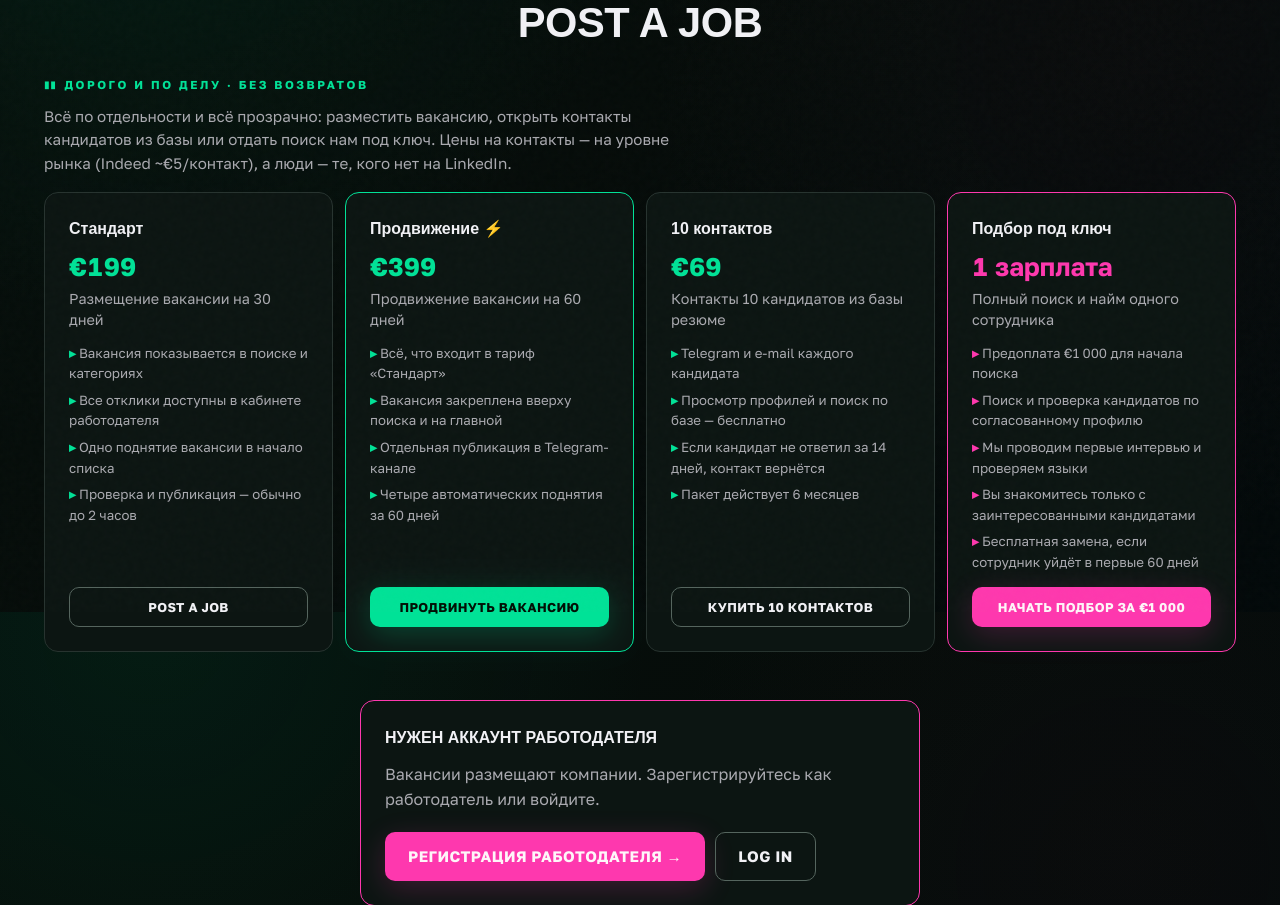
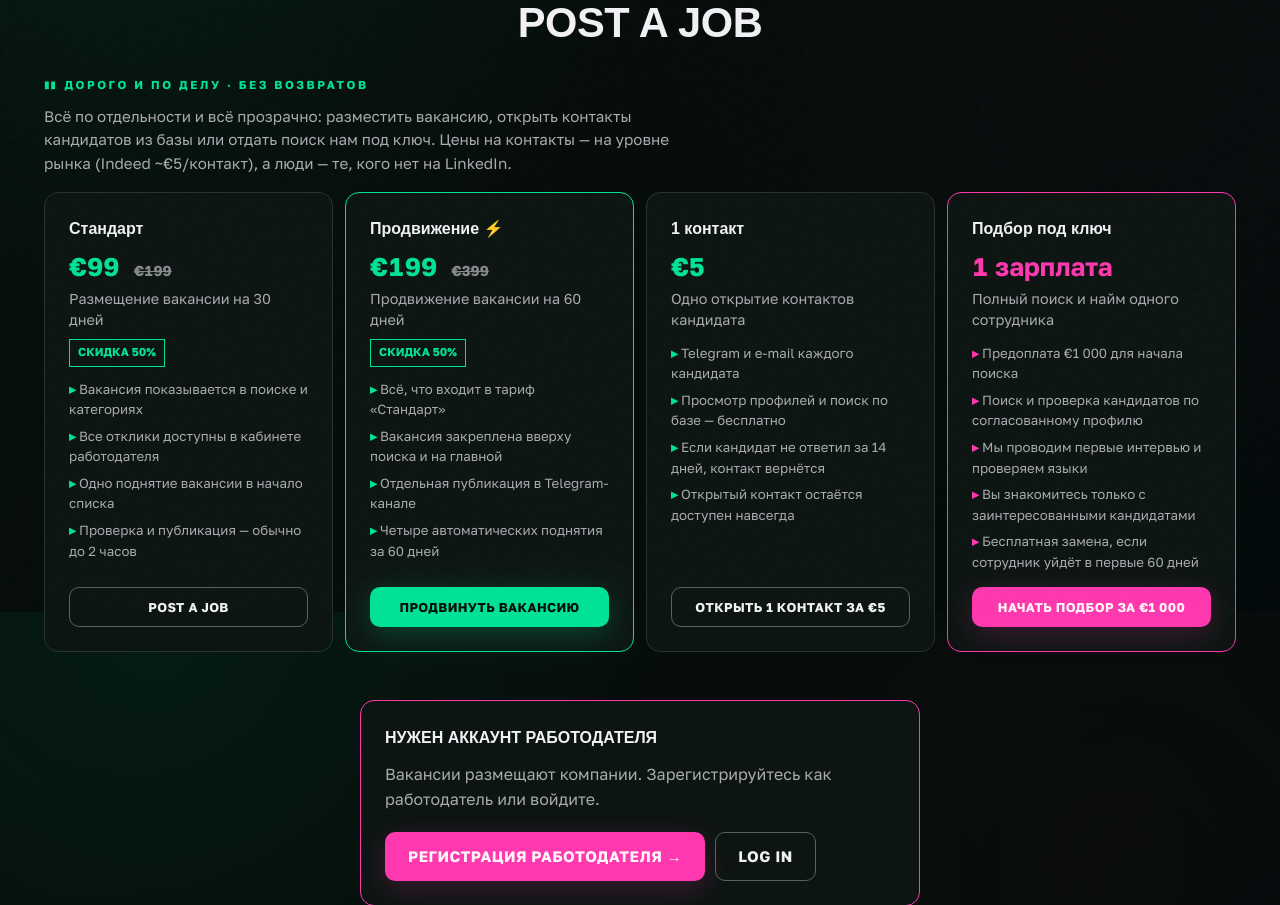
Before and after one commit to TimVR13/spinhire, a FastAPI app: page /post-job in a window 1280 px wide. Shown: the part 188-1093 px from the top of the page. Run offline with FastAPI, Linux system fonts and the light colour scheme; some web fonts are replaced.

Commit message:
Discount employer plans and set contact price

```diff
--- a/server/app.py
+++ b/server/app.py
@@ -366,11 +366,12 @@ class Event(Base):
 
 
 PLANS = {
-    "single": ("Одна вакансия", 199, "Размещение вакансии на 30 дней"),
-    "featured": ("Featured ⚡", 399, "Топ поиска + главная, 60 дней"),
+    "single": ("Одна вакансия", 99, "Размещение вакансии на 30 дней — скидка 50%"),
+    "featured": ("Featured ⚡", 199, "Топ поиска + главная, 60 дней — скидка 50%"),
     "pack5": ("Пакет 5 вакансий", 799, "5 размещений по 30 дней"),
-    "cv10": ("10 контактов из базы", 69, "Открытие 10 контактов резюме (€6.9/контакт)"),
-    "cv40": ("40 контактов из базы", 199, "Открытие 40 контактов резюме (€4.98/контакт)"),
+    "cv1": ("1 контакт из базы", 5, "Открытие одного контакта резюме"),
+    "cv10": ("10 контактов из базы", 50, "Открытие 10 контактов резюме (€5/контакт)"),
+    "cv40": ("40 контактов из базы", 200, "Открытие 40 контактов резюме (€5/контакт)"),
     "cvunlim": ("База резюме — безлимит / мес", 349, "Безлимитные контакты на 30 дней"),
     "hunt": ("Подбор под ключ — предоплата", 1000, "Итоговая стоимость — 1 зарплата кандидата"),
 }
@@ -2323,7 +2324,11 @@ def admin_order_action(order_id: int, action: str, request: Request, db: Session
                 if job:
                     job.featured = True
                     job.status = "approved"
-            if not already_paid and o.user and o.plan == "cv10":
+            if not already_paid and o.user and o.plan == "cv1":
+                o.user.cv_credits = (o.user.cv_credits or 0) + 1
+                db.add(ResumeCreditLedger(employer_id=o.user.id, order_id=o.id, delta=1,
+                                          balance_after=o.user.cv_credits, action="purchase"))
+            elif not already_paid and o.user and o.plan == "cv10":
                 o.user.cv_credits = (o.user.cv_credits or 0) + 10
                 db.add(ResumeCreditLedger(employer_id=o.user.id, order_id=o.id, delta=10,
                                           balance_after=o.user.cv_credits, action="purchase"))
--- a/server/templates/employer.html
+++ b/server/templates/employer.html
@@ -73,8 +73,8 @@
     </div>
     <div class="cv-plans">
       <a href="/resumes" class="btn btn-acid">Найти специалиста</a>
-      {% if team_role == 'owner' %}<form method="post" action="/checkout/cv10"><button class="btn btn-ghost">+10 · €69</button></form>
-      <form method="post" action="/checkout/cv40"><button class="btn btn-ghost">+40 · €199</button></form>{% endif %}
+      {% if team_role == 'owner' %}<form method="post" action="/checkout/cv1"><button class="btn btn-ghost">+1 · €5</button></form>
+      <form method="post" action="/checkout/cv10"><button class="btn btn-ghost">+10 · €50</button></form>{% endif %}
     </div>
   </section>
 
--- a/server/templates/post_job.html
+++ b/server/templates/post_job.html
@@ -27,6 +27,8 @@
       .tariff-grid { display: grid; grid-template-columns: repeat(auto-fit, minmax(min(100%, 250px), 1fr)); gap: var(--sp-3); margin-top: var(--sp-4); }
       .tariff { display: flex; flex-direction: column; }
       .tariff .salary { font-size: 1.6rem; margin: 6px 0 2px; }
+      .tariff .old-price { color: var(--ink-faint); font-size: 0.9rem; text-decoration: line-through; margin-left: 8px; }
+      .tariff .discount { display: inline-flex; width: fit-content; margin-top: 8px; padding: 4px 8px; border: 1px solid var(--acid); color: var(--acid); font-size: 0.72rem; font-weight: 800; text-transform: uppercase; }
       .tariff .per { color: var(--ink-dim); font-size: 0.9rem; line-height: 1.45; min-height: 2.6em; }
       .tariff ul { list-style: none; display: flex; flex-direction: column; gap: 6px; font-size: 0.83rem; color: var(--ink-dim); margin: 12px 0 14px; flex: 1; }
       .tariff li::before { content: "▸ "; color: var(--acid); font-weight: 800; }
@@ -35,7 +37,7 @@
     </style>
     <div class="tariff-grid">
       <div class="card tariff"><b style="font-family: var(--font-display);">Стандарт</b>
-        <div class="salary">€199</div><span class="per">Размещение вакансии на 30 дней</span>
+        <div class="salary">€99 <span class="old-price">€199</span></div><span class="per">Размещение вакансии на 30 дней</span><span class="discount">Скидка 50%</span>
         <ul>
           <li>Вакансия показывается в поиске и категориях</li>
           <li>Все отклики доступны в кабинете работодателя</li>
@@ -45,7 +47,7 @@
         <form method="post" action="/checkout/single"><button class="btn btn-ghost btn-sm btn-block" type="submit">Разместить вакансию</button></form></div>
 
       <div class="card tariff" style="border-color: var(--acid);"><b style="font-family: var(--font-display);">Продвижение ⚡</b>
-        <div class="salary">€399</div><span class="per">Продвижение вакансии на 60 дней</span>
+        <div class="salary">€199 <span class="old-price">€399</span></div><span class="per">Продвижение вакансии на 60 дней</span><span class="discount">Скидка 50%</span>
         <ul>
           <li>Всё, что входит в тариф «Стандарт»</li>
           <li>Вакансия закреплена вверху поиска и на главной</li>
@@ -54,15 +56,15 @@
         </ul>
         <form method="post" action="/checkout/featured"><button class="btn btn-acid btn-sm btn-block" type="submit">Продвинуть вакансию</button></form></div>
 
-      <div class="card tariff"><b style="font-family: var(--font-display);">10 контактов</b>
-        <div class="salary">€69</div><span class="per">Контакты 10 кандидатов из базы резюме</span>
+      <div class="card tariff"><b style="font-family: var(--font-display);">1 контакт</b>
+        <div class="salary">€5</div><span class="per">Одно открытие контактов кандидата</span>
         <ul>
           <li>Telegram и e-mail каждого кандидата</li>
           <li>Просмотр профилей и поиск по базе — бесплатно</li>
           <li>Если кандидат не ответил за 14 дней, контакт вернётся</li>
-          <li>Пакет действует 6 месяцев</li>
+          <li>Открытый контакт остаётся доступен навсегда</li>
         </ul>
-        <form method="post" action="/checkout/cv10"><button class="btn btn-ghost btn-sm btn-block" type="submit">Купить 10 контактов</button></form></div>
+        <form method="post" action="/checkout/cv1"><button class="btn btn-ghost btn-sm btn-block" type="submit">Открыть 1 контакт за €5</button></form></div>
 
       <div class="card tariff pinkc" style="border-color: var(--pink);"><b style="font-family: var(--font-display);">Подбор под ключ</b>
         <div class="salary" style="color: var(--pink);">1 зарплата</div><span class="per">Полный поиск и найм одного сотрудника</span>
--- a/server/templates/resume.html
+++ b/server/templates/resume.html
@@ -65,8 +65,8 @@
           <form method="post" action="/resume/{{ resume.id }}/unlock"><button class="btn btn-acid" style="width:100%;">Открыть контакт · осталось {{ cv_account.cv_credits }}</button></form>
         {% elif user and user.role == 'employer' %}
           <div class="plan-actions">
-            {% if cv_team_role == 'owner' %}<form method="post" action="/checkout/cv10"><button class="btn btn-acid">10 контактов · €69</button></form>
-            <form method="post" action="/checkout/cv40"><button class="btn btn-ghost">40 контактов · €199</button></form>
+            {% if cv_team_role == 'owner' %}<form method="post" action="/checkout/cv1"><button class="btn btn-acid">1 контакт · €5</button></form>
+            <form method="post" action="/checkout/cv10"><button class="btn btn-ghost">10 контактов · €50</button></form>
             <form method="post" action="/checkout/cvunlim"><button class="btn btn-ghost">Безлимит на месяц · €349</button></form>{% else %}<p style="color:var(--ink-dim);">Попросите владельца кабинета пополнить общий баланс.</p>{% endif %}
           </div>
         {% elif user %}
```
Also changed, not shown: post-job.html (+9 -9 lines), tests/test_pricing.py (added, +67 -0 lines).
